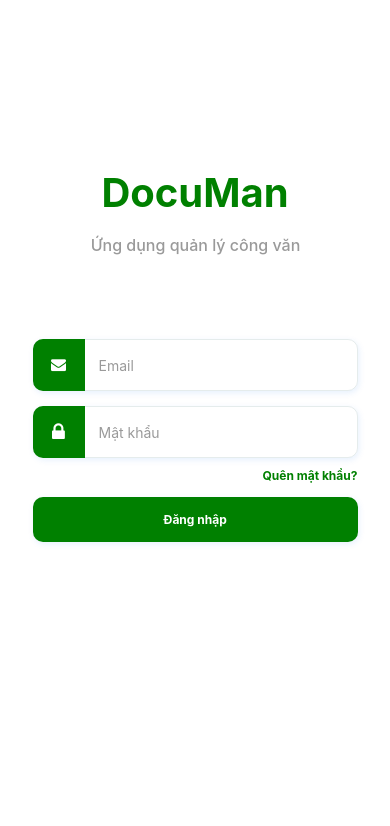
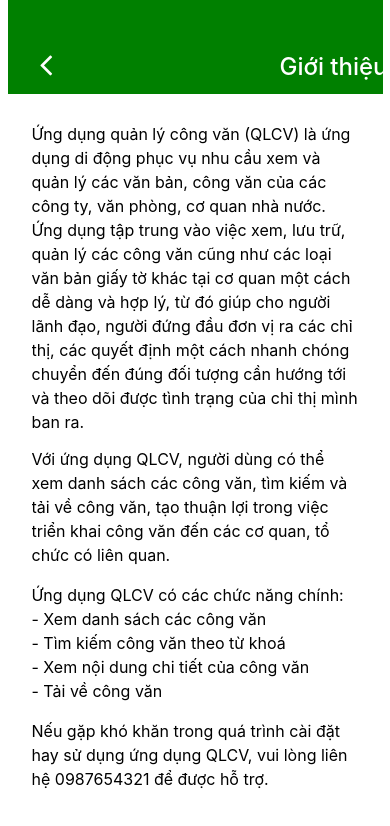
Before and after one commit to xuantran327/DocumentManagement, a React Native app: screen /Introduction in a window 390 px wide. Shown: the top 826 px of the page. Built offline with nearby package versions, Linux system fonts and the light colour scheme.

Commit message:
Add Introduction Screen

```diff
--- a/src/navigations/StackNavigator/StackNavigator.js
+++ b/src/navigations/StackNavigator/StackNavigator.js
@@ -8,6 +8,7 @@ import DemoScreen from '../../screens/DemoScreen';
 import BottomNavigator from '../BottomNavigator/BottomNavigator';
 import DetailScreen from '../../screens/DetailScreen';
 import ProfileScreen from '../../screens/ProfileScreen';
+import IntroductionScreen from '../../screens/IntroductionScreen';
 
 const Stack = createNativeStackNavigator();
 
@@ -49,6 +50,10 @@ const StackNavigator = props => {
           name="Profile"
           component={ProfileScreen}
         />
+        <Stack.Screen
+          name="Introduction"
+          component={IntroductionScreen}
+        />
 
         <Stack.Screen
           name="Demo"
--- a/src/screens/AccountScreen.js
+++ b/src/screens/AccountScreen.js
@@ -77,7 +77,10 @@ const AccountScreen = props => {
           </Text>
           <Icon name="user" size={22} color={Color.colorBlack} style={styles.userAltIcon1} />
         </TouchableOpacity>
-        <TouchableOpacity style={[styles.rectangleGroup, styles.groupParentLayout]}>
+        <TouchableOpacity
+          style={[styles.rectangleGroup, styles.groupParentLayout]}
+          onPress={() => props.navigation.navigate('Introduction')}
+        >
           <View style={[styles.groupChild, styles.groupParentLayout]} />
           <Text style={[styles.thngTinC, styles.xunTrnTypo]}>Giới thiệu</Text>
           <Icon name="info-circle" size={24} color={Color.colorBlack} style={styles.userAltIcon} />
--- /dev/null
+++ b/src/screens/IntroductionScreen.js
@@ -0,0 +1,55 @@
+import React from 'react';
+import { View, TouchableOpacity, Text, ScrollView } from 'react-native';
+import { useNavigation } from '@react-navigation/native';
+import Icon from 'react-native-vector-icons/FontAwesome';
+
+import { styles } from '../../styles/IntroductionScreen';
+import { Color } from '../../styles/GlobalStyles';
+
+const IntroductionScreen = props => {
+  const navigation = useNavigation();
+
+  return (
+    <View style={styles.introductionDocumentMangem}>
+      <View style={[styles.searchBar, styles.textFlexBox]}>
+        <TouchableOpacity style={[styles.iconArrowBackIos]} onPress={() => navigation.goBack()}>
+          <Icon name="angle-left" size={36} color={Color.colorWhite} />
+        </TouchableOpacity>
+        <Text style={[styles.giiThiu, styles.viNgDngPosition]}>Giới thiệu</Text>
+      </View>
+      <ScrollView
+        style={styles.list}
+        showsVerticalScrollIndicator={false}
+        contentContainerStyle={{ height: 'auto', paddingBottom: 115 }}
+      >
+        <Text style={[styles.ngDngQun, styles.ngDngQunPosition]}>
+          Ứng dụng quản lý công văn (QLCV) là ứng dụng di động phục vụ nhu cầu
+          xem và quản lý các văn bản, công văn của các công ty, văn phòng, cơ
+          quan nhà nước. Ứng dụng tập trung vào việc xem, lưu trữ, quản lý các
+          công văn cũng như các loại văn bản giấy tờ khác tại cơ quan một cách
+          dễ dàng và hợp lý, từ đó giúp cho người lãnh đạo, người đứng đầu đơn
+          vị ra các chỉ thị, các quyết định một cách nhanh chóng chuyển đến đúng
+          đối tượng cần hướng tới và theo dõi được tình trạng của chỉ thị mình
+          ban ra.
+        </Text>
+        <Text style={[styles.viNgDng, styles.viNgDngPosition]}>
+          Với ứng dụng QLCV, người dùng có thể xem danh sách các công văn, tìm
+          kiếm và tải về công văn, tạo thuận lợi trong việc triển khai công văn
+          đến các cơ quan, tổ chức có liên quan.
+        </Text>
+        <Text
+          style={[styles.ngDngQlcv, styles.dngTypo]}
+        >{`Ứng dụng QLCV có các chức năng chính:
+- Xem danh sách các công văn
+- Tìm kiếm công văn theo từ khoá
+- Xem nội dung chi tiết của công văn
+- Tải về công văn`}</Text>
+        <Text style={[styles.nuGpKh, styles.dngTypo]}>
+          Nếu gặp khó khăn trong quá trình cài đặt hay sử dụng ứng dụng QLCV,
+          vui lòng liên hệ 0987654321 để được hỗ trợ.
+        </Text>
+      </ScrollView>
+    </View>
+  );
+};
+export default IntroductionScreen;
--- a/styles/GlobalStyles.js
+++ b/styles/GlobalStyles.js
@@ -54,4 +54,6 @@ export const Border = {
     br_5xs: 8,
     br_3xl: 22,
     br_smi_8: 13,
+    br_6xs_4: 6,
+    br_61xl: 80,
 };
--- /dev/null
+++ b/styles/IntroductionScreen.js
@@ -0,0 +1,105 @@
+import { StyleSheet } from "react-native";
+import { FontSize, Color, FontFamily, Padding } from "./GlobalStyles";
+
+export const styles = StyleSheet.create({
+    ngDngQunPosition: {
+        zIndex: 0,
+        position: "relative",
+    },
+    viNgDngPosition: {
+        zIndex: 1,
+        textAlign: "left",
+        position: "relative",
+    },
+    dngTypo: {
+        textAlign: "left",
+        color: Color.colorBlack,
+        // fontFamily: FontFamily.h6SemiBold,
+        lineHeight: 24,
+        fontSize: FontSize.size_base,
+        left: 0,
+        width: 327,
+    },
+    textFlexBox: {
+        justifyContent: "center",
+        alignItems: "center",
+    },
+    ngDngQun: {
+        top: 8,
+        textAlign: "left",
+        color: Color.colorBlack,
+        // fontFamily: FontFamily.h6SemiBold,
+        lineHeight: 24,
+        fontSize: FontSize.size_base,
+        left: 0,
+        width: 327,
+    },
+    viNgDng: {
+        top: 21,
+        color: Color.colorBlack,
+        left: 0,
+        // fontFamily: FontFamily.h6SemiBold,
+        lineHeight: 24,
+        fontSize: FontSize.size_base,
+        zIndex: 1,
+        width: 327,
+    },
+    ngDngQlcv: {
+        top: 37,
+        zIndex: 2,
+        position: "relative",
+    },
+    nuGpKh: {
+        top: 53,
+        zIndex: 3,
+        position: "relative",
+    },
+    list: {
+        marginLeft: -163.5,
+        top: 114,
+        height: 678,
+        paddingBottom: Padding.p_71xl,
+        width: 327,
+        left: "50%",
+        position: "absolute",
+    },
+    iconArrowBackIos: {
+        top: 46,
+        left: 32,
+        zIndex: 1,
+        position: "absolute",
+    },
+    giiThiu: {
+        marginLeft: -82,
+        bottom: -20,
+        fontSize: FontSize.size_5xl,
+        fontWeight: "500",
+        // fontFamily: FontFamily.robotoMedium,
+        color: Color.colorWhite,
+        left: "50%",
+    },
+    searchBar: {
+        marginLeft: -187.5,
+        backgroundColor: Color.colorGreen,
+        borderStyle: "solid",
+        borderColor: Color.colorGreen,
+        borderBottomWidth: 1,
+        height: 94,
+        flexDirection: "row",
+        paddingLeft: Padding.p_base,
+        paddingTop: Padding.p_3xs,
+        paddingRight: Padding.p_5xs,
+        paddingBottom: Padding.p_3xs,
+        width: 375,
+        top: 0,
+        position: "absolute",
+        left: "50%",
+    },
+    introductionDocumentMangem: {
+        backgroundColor: Color.colorWhite,
+        flex: 1,
+        height: "100%",
+        overflow: "hidden",
+        width: "100%",
+    },
+});
```
Also changed, not shown: styles/styles.js (deleted, +0 -112 lines).
